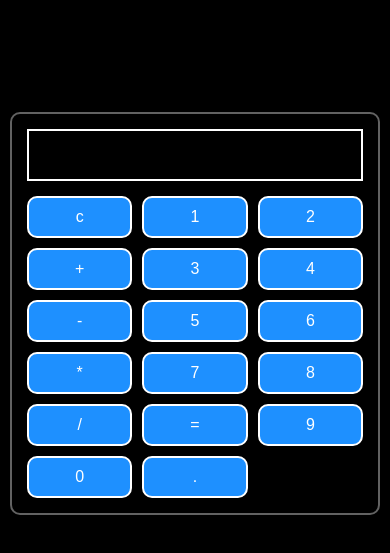
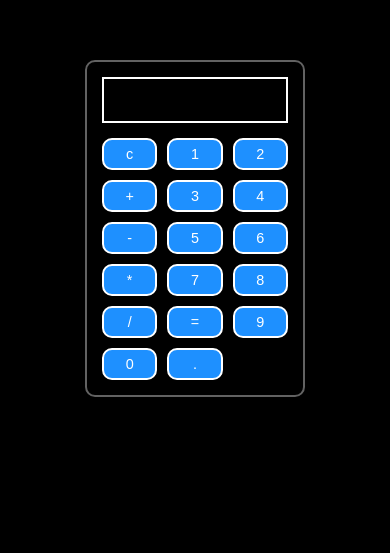
Before and after one commit to ShubhamGirawale007/Calculater, a plain HTML site: page index.html in a window 390 px wide. Shown: the part 109-662 px from the top of the page. Drawn offline with Linux system fonts and the light colour scheme.

Commit message:
MANY width

```diff
--- a/style.css
+++ b/style.css
@@ -9,15 +9,15 @@ body {
   display: flex;
   justify-content: center;
   align-items: center;
-  min-height: 100vh;
+  min-height: 80vh;
   padding: 10px;
 }
 
 #calculater {
   border: 2px solid rgb(98, 98, 98);
   border-radius: 10px;
-  width: 100%;
-  max-width: 500px; /* allow bigger on large screens */
+  width: 80%;
+  max-width: 260px; /* allow bigger on large screens */
   background-color: rgb(0, 0, 0);
   padding: 15px;
 }
@@ -34,7 +34,7 @@ body {
 
 .button-container {
   display: grid;
-  grid-template-columns: repeat(auto-fit, minmax(80px, 1fr)); /* responsive buttons */
+  grid-template-columns: repeat(auto-fit, minmax(3, 1fr)); /* responsive buttons */
   gap: 10px;
 }
 
@@ -55,9 +55,32 @@ body {
 }
 
 /* Extra small screens */
-@media (max-width: 360px) {
+.button-container {
+  display: grid;
+  grid-template-columns: repeat(3, 1fr); /* Always 3 buttons */
+  gap: 10px;
+}
+
+/* Responsive tweaks for smaller devices */
+@media (max-width: 768px) {
+  #calculater {
+    max-width: 260px; /* Shrinks container */
+  }
   .button {
+    font-size: 1rem;
     padding: 8px;
-    font-size: 0.9rem;
   }
 }
+
+@media (max-width: 480px) {
+  #calculater {
+    max-width: 220px; /* Shrinks even more on small phones */
+  }
+  #display {
+    font-size: 1.2rem;
+  }
+  .button {
+    font-size: 0.9rem;
+    padding: 6px;
+  }
+}
```
